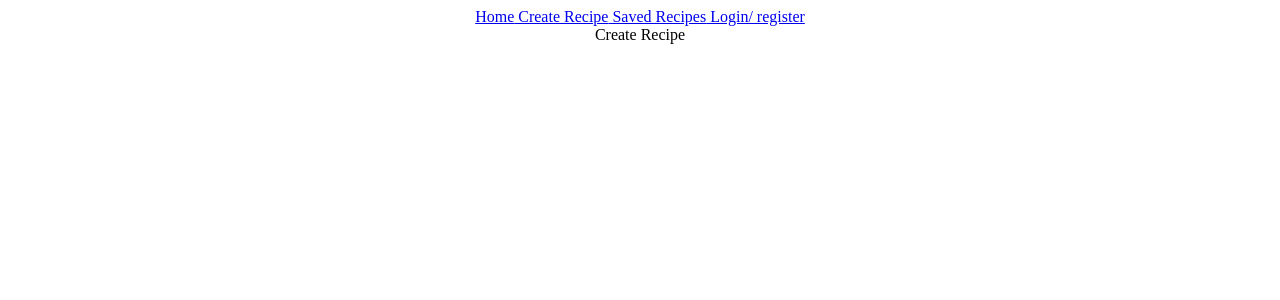
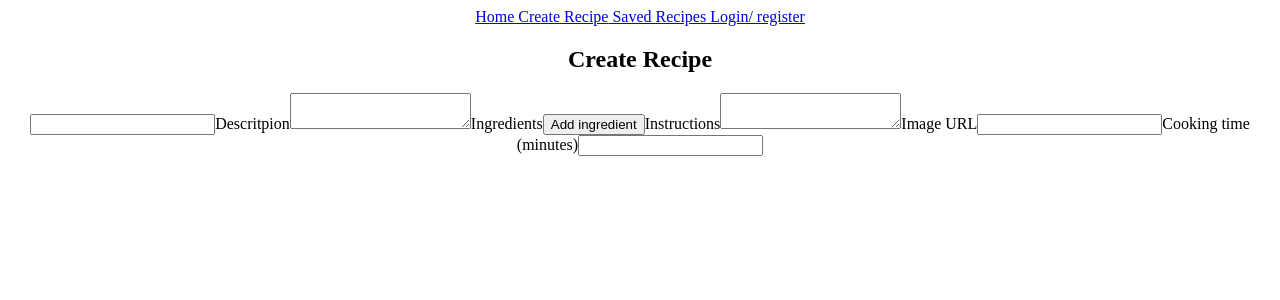
Before and after one commit to tonycarballeira/recipe_app, a React (Create React App) app in the folder client/: page /create-recipe in a window 1280 px wide. Shown: the top 300 px of the page. Built offline with nearby package versions, Linux system fonts and the light colour scheme.

Commit message:
created form for creating a recipe

```diff
--- a/client/src/pages/create-recipe.js
+++ b/client/src/pages/create-recipe.js
@@ -1,3 +1,51 @@
+import {useState} from "react";
+
 export const CreateRecipe = () => {
-    return <div>Create Recipe</div>
+    const [recipe, setRecipe] = useState({
+        name: "",
+        ingredients: [],
+        instructions: "",
+        imageUrl: "",
+        cookingTime: 0,
+        userOwner: 0
+    });
+
+    const handleChange = (event) => {
+        const {name, value} = event.target;
+        setRecipe({...recipe, [name]: value})
+    };
+
+    const handleIngredientChange = (event, idx) => {
+        const {value} = event.target;
+        const ingredients = recipe.ingredients;
+        ingredients[idx] = value;
+        setRecipe({...recipe, ingredients});
+    };
+
+    const addIngredient = () => {
+        setRecipe({...recipe, ingredients: [...recipe.ingredients, ""]});
+    };
+
+    console.log(recipe);
+
+    return <div className="create-recipe">
+        <h2>Create Recipe</h2>
+        <form>
+            <label htmlFor="name"></label>
+            <input type="text" id="name" name="name" onChange={handleChange}/>
+            <label htmlFor="description">Descritpion</label>
+            <textarea id="description" name="description" onChange={handleChange}></textarea>
+            <label htmlFor="ingredients">Ingredients</label>
+            {recipe.ingredients.map((ingredient, idx) => (
+                <input key={idx} type="text" name="ingredients" value={ingredient} onChange={(event) => handleIngredientChange(event, idx)}></input>
+            ))}
+            <button onClick={addIngredient}>Add ingredient</button>
+            <label htmlFor="instructions">Instructions</label>
+            <textarea id="instructions" name="instructions" onChange={handleChange}></textarea>
+            <label htmlFor="imageUrl">Image URL</label>
+            <input type="text" id="imageUrl" name="imageUrl" onChange={handleChange}/>
+            <label htmlFor="cookingTime">Cooking time (minutes)</label>
+            <input type="number" id="cookingTime" name="cookingTime" onChange={handleChange}/>
+        </form>
+    </div>
 };
```
